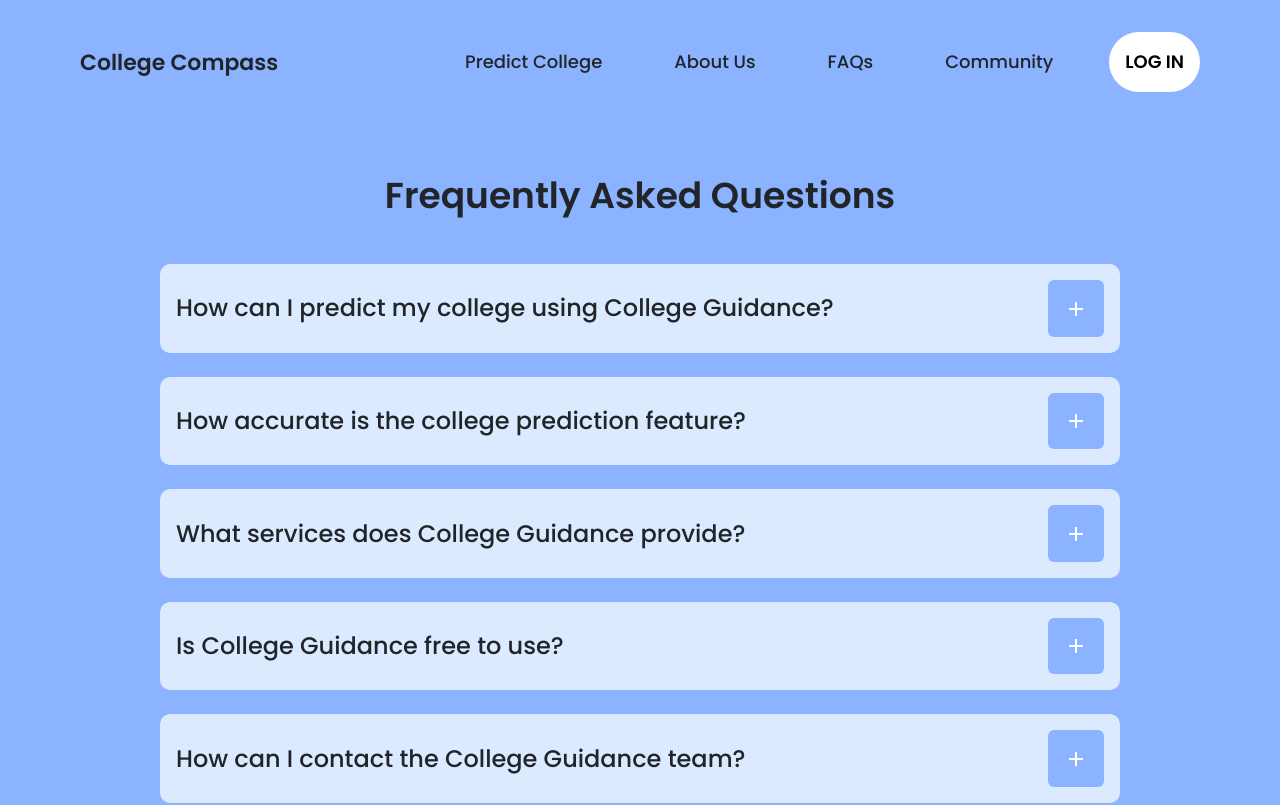
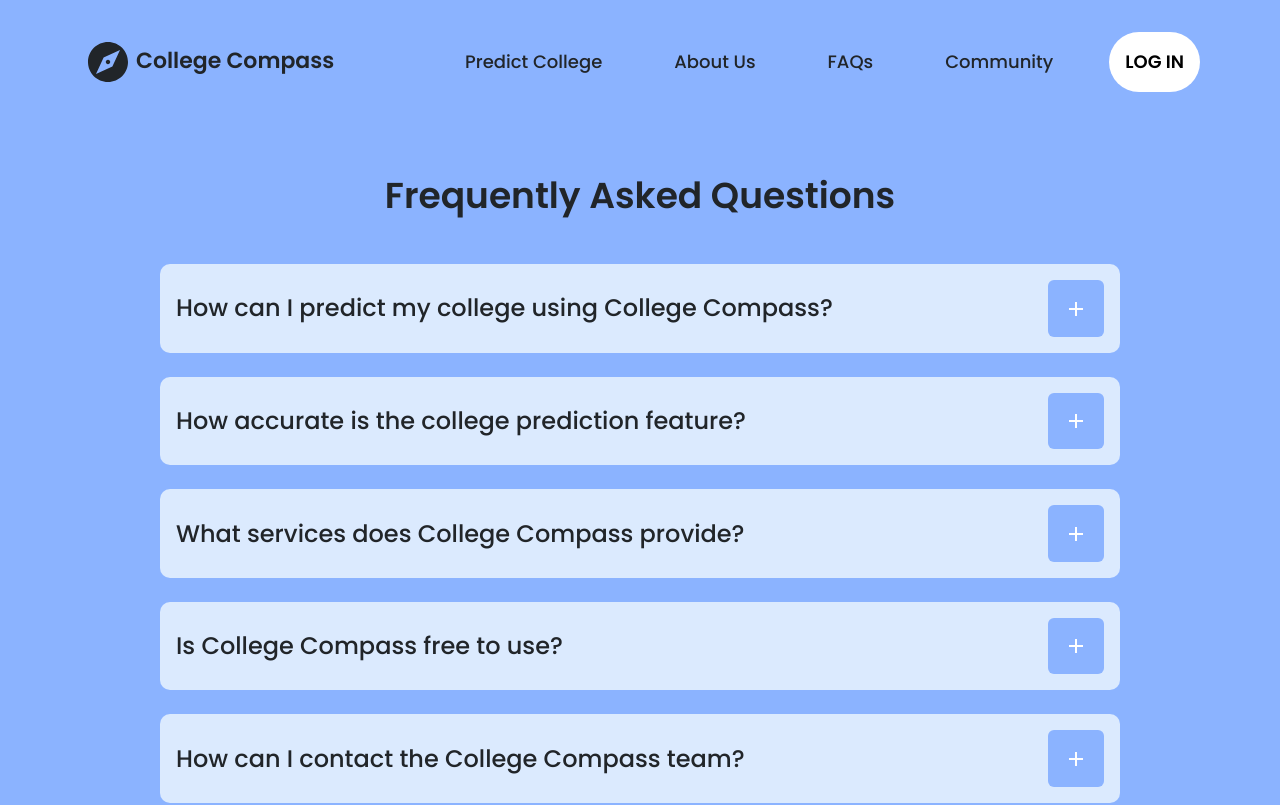
Before and after one commit to PranavRao30/College-Guidance, a React (Vite) app in the folder client/: page /faq in a window 1280 px wide. Shown: the top 805 px of the page. Built offline with nearby package versions, Linux system fonts and the light colour scheme.

Commit message:
frontend

```diff
--- a/client/src/components/footer2.jsx
+++ b/client/src/components/footer2.jsx
@@ -5,8 +5,10 @@
 import WhatsAppIcon from '@mui/icons-material/WhatsApp';
 
 const Footer = () => {
-    const handleSubscribe = () => {
-        alert(`Email ID: ${document.getElementById('sub').value} is successfully subscribed for News-letters.\nStay tuned for more updates!`);
+    const handleSubscribe = (event) => {
+        event.preventDefault();
+        if (document.getElementById('sub').value !== "")
+            alert(`Email ID: ${document.getElementById('sub').value} is successfully subscribed for News-letters.\nStay tuned for more updates!`);
     };
 
     return (
@@ -18,11 +20,12 @@
                     <li className='mb-2 hover:text-[#8BB3FF] transition-colors duration-300'><a href="#">News Updates</a></li>
                     <li className='mb-2 hover:text-[#8BB3FF] transition-colors duration-300'><a href="#">Admission Notifications</a></li>
                     <p className='mb-2'>Subscribe for News-Letters</p>
-
-                    <li className=''>Email ID: <input id='sub' placeholder="Enter your email-Id..." className="rounded p-1 ml-1" /></li>
-                    <div className="mt-2">
-                        <button onClick={handleSubscribe} className="bg-[#DBEAFE] text-black px-4 py-2 rounded hover:bg-[#8BB3FF] transition-colors duration-300">Subscribe</button>
-                    </div>
+                    <form onSubmit={handleSubscribe}>
+                        <li className=''>Email ID: <input type='email' id='sub' placeholder="Enter your email-Id..." className="rounded p-1 ml-1" /></li>
+                        <div className="mt-2">
+                            <button type='submit' className="bg-[#DBEAFE] text-black px-4 py-2 rounded hover:bg-[#8BB3FF] transition-colors duration-300">Subscribe</button>
+                        </div>
+                    </form>
                 </ul>
 
                 <ul className="text-left">
--- a/client/src/components/navbar.jsx
+++ b/client/src/components/navbar.jsx
@@ -2,6 +2,8 @@
 import { Link } from 'react-router-dom';
 import menu from '../assets/menu.svg';
 import close from '../assets/close.svg';
+import ExploreIcon from '@mui/icons-material/Explore';
+
 
 function Navbar() {
     const [toggle, setToggle] = useState(false);
@@ -17,7 +19,7 @@
                         window.scrollTo(0, 0);
                     }}
                 >
-                    <p className="text-[22px] font-semibold cursor-pointer">College Compass</p>
+                    <p className="text-[22px] font-semibold cursor-pointer"><ExploreIcon className="scale-[2] m-3"/>College Compass</p>
                 </Link>
                 <ul className='list-none hidden sm:flex flex-row gap-10'>
                     <Link to='/predict'><li className="p-3 text-lg font-medium underline-hover">Predict College</li></Link>
--- a/client/src/pages/faq.jsx
+++ b/client/src/pages/faq.jsx
@@ -7,7 +7,7 @@
 const FAQ = () => {
     const faqData = [
         {
-            question: 'How can I predict my college using College Guidance?',
+            question: 'How can I predict my college using College Compass?',
             answer: 'You can use our "Predict College" feature by entering your rank. The system will provide you with college recommendations based on your input.',
         },
         {
@@ -15,15 +15,15 @@
             answer: 'The college prediction feature provides estimations based on available data. It\'s important to note that actual admissions may vary, and users are encouraged to verify information independently.',
         },
         {
-            question: 'What services does College Guidance provide?',
-            answer: 'College Guidance offers comprehensive information and guidance related to colleges, courses, and educational pathways. Our platform aims to assist students in making informed decisions about their academic journey.',
+            question: 'What services does College Compass provide?',
+            answer: 'College Compass offers comprehensive information and guidance related to colleges, courses, and educational pathways. Our platform aims to assist students in making informed decisions about their academic journey.',
         },
         {
-            question: 'Is College Guidance free to use?',
-            answer: 'Yes, College Guidance is a free platform designed to help students explore and navigate the college selection process.',
+            question: 'Is College Compass free to use?',
+            answer: 'Yes, College Compass is a free platform designed to help students explore and navigate the college selection process.',
         },
         {
-            question: 'How can I contact the College Guidance team?',
+            question: 'How can I contact the College Compass team?',
             answer: 'You can reach out to us through collegeguidance@gmail.com. We welcome feedback, suggestions, and any inquiries you may have.',
         },
     ];
```
